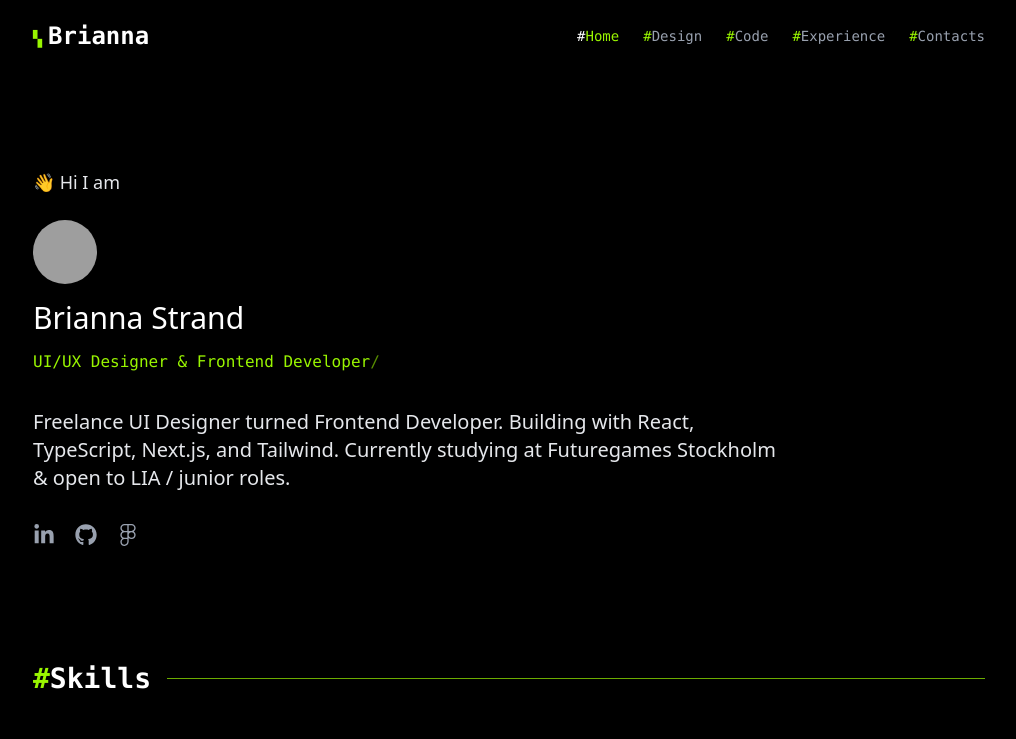
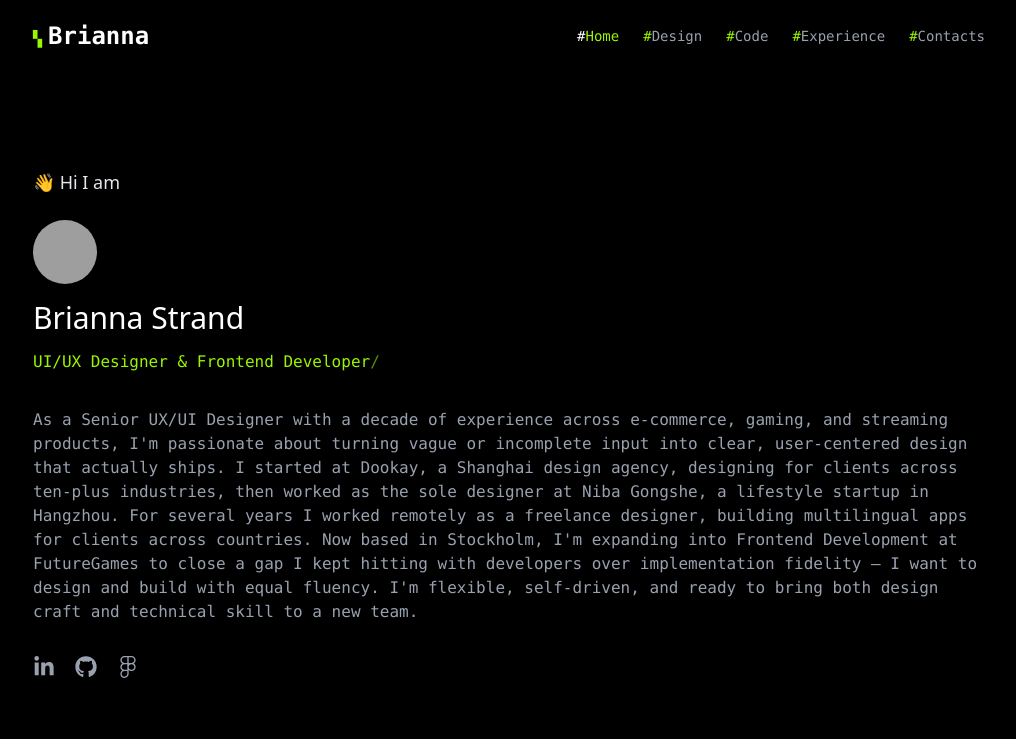
Before and after one commit to Mosssi/Briwebsite, a Next.js app: page / in a window 1280 px wide. Shown: the top 739 px of the page, without its empty margins (131-1147 px from the left). Built offline with nearby package versions, Linux system fonts and the light colour scheme; grey boxes are pictures that could not be loaded.

Commit message:
self-introduction

```diff
--- a/components/Hero.tsx
+++ b/components/Hero.tsx
@@ -52,11 +52,13 @@ export default function Hero() {
         />
       </p>
 
-      <p className="mb-8 max-w-[760px] text-lg md:text-xl">
-        Freelance UI Designer turned Frontend Developer. Building with React,
-        TypeScript, Next.js, and Tailwind. Currently studying at Futuregames
-        Stockholm & open to LIA / junior roles.
+      <p className="mb-8 max-w-[1080px] text-[16px] font-mono text-gray-400">
+        As a Senior UX/UI Designer with a decade of experience across e-commerce, gaming, and streaming products, I'm passionate about turning vague or incomplete input into clear, user-centered design that actually ships. I started at Dookay, a Shanghai design agency, designing for clients across ten-plus industries, then worked as the sole designer at Niba Gongshe, a lifestyle startup in Hangzhou.
+
+For several years I worked remotely as a freelance designer, building multilingual apps for clients across countries. Now based in Stockholm, I'm expanding into Frontend Development at FutureGames to close a gap I kept hitting with developers over implementation fidelity — I want to design and build with equal fluency. I'm flexible, self-driven, and ready to bring both design craft and technical skill to a new team.
       </p>
+
+
 
       <div className="flex gap-5">
         {socials.map((s) => (
```
